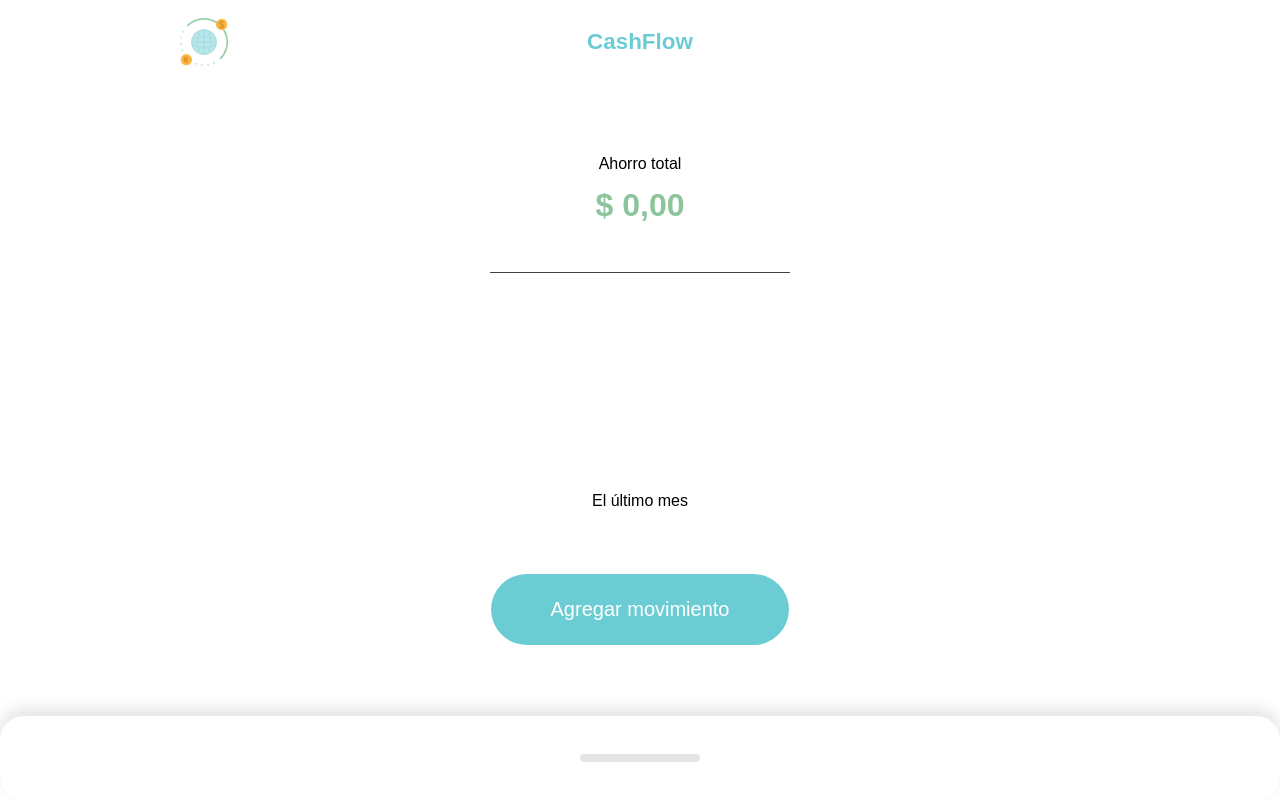
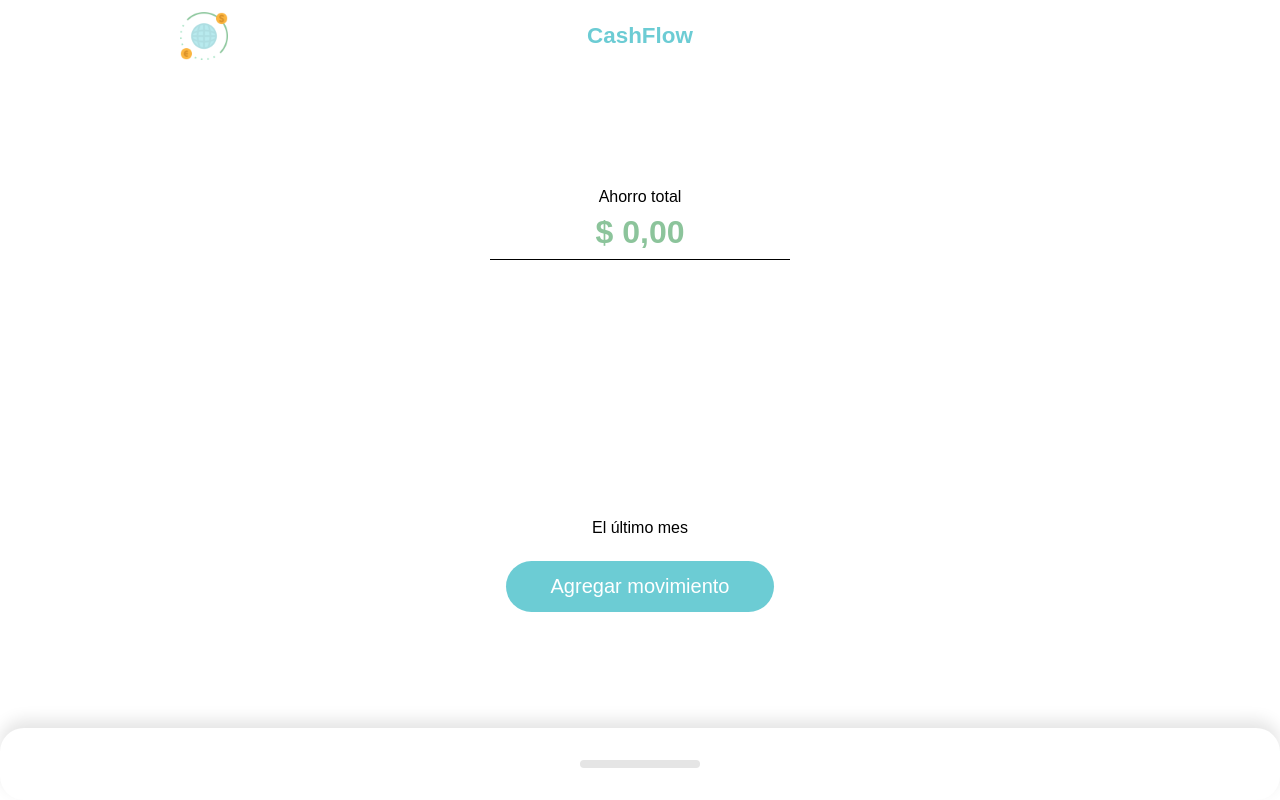
Before and after one commit to jhordanv10/cashflow-app, a Vue app: page / in a window 1280 px wide. Built offline with nearby package versions, Linux system fonts and the light colour scheme.

Commit message:
Change general styles of the app

```diff
--- a/src/components/Atoms/Resume/Action.vue
+++ b/src/components/Atoms/Resume/Action.vue
@@ -77,7 +77,7 @@ button {
   background-color: var(--brand-blue);
   border: none;
   width: 100%;
-  padding: 24px 60px;
+  padding: 14px 45px;
   border-radius: 60px;
   box-sizing: border-box;
   cursor: pointer;
--- a/src/components/Atoms/Resume/Graphic.vue
+++ b/src/components/Atoms/Resume/Graphic.vue
@@ -4,14 +4,14 @@
       @touchstart="tap"
       @touchmove="tap"
       @touchend="untap"
-      viewBox="0 0 300 200"
+      viewBox="0 0 250 200"
     >
       <line
         stroke="#000"
         stroke-width="1.5"
         x1="0"
         :y1="zero"
-        x2="300"
+        x2="250"
         :y2="zero"
       />
       <polyline
@@ -67,7 +67,7 @@ const points = computed( () => {
   const total = amounts.value.length
 
   return amounts.value.reduce( (acum, amount, i) => {
-    const x = (300 / total) * (i + 1)
+    const x = (250 / total) * (i + 1)
     const y = amountToPixels(amount)
     return `${acum} ${x},${y}`
   }, `0, ${amountToPixels(amounts.value.length ? amounts.value[0] : 0)}`)
@@ -80,7 +80,7 @@ const pointer = ref(0)
 const emit = defineEmits(["select"])
 
 watch(pointer, (value) => {
-  const index = Math.ceil((value / ( 300 / amounts.value.length )))
+  const index = Math.ceil((value / ( 250 / amounts.value.length )))
   if (index < 0 || index > amounts.value.length) return
 
   emit("select", amounts.value[index - 1])
@@ -95,7 +95,7 @@ const tap = ({target, touches }) => {
   const elementX =  target.getBoundingClientRect().x
   const touchX = touches[0].clientX
 
-  pointer.value =  ((touchX - elementX) * 300) / elementWidth
+  pointer.value =  ((touchX - elementX) * 250) / elementWidth
 }
 
 
--- a/src/components/Atoms/Resume/Index.vue
+++ b/src/components/Atoms/Resume/Index.vue
@@ -71,14 +71,14 @@ p {
   text-align: center;
 }
 h1 {
-  margin-top: 14px;
+  margin-top: 8px;
 }
 .graphic {
   display: flex;
   justify-content: center;
   align-items: center;
   width: 100%;
-  padding: 48px 24px;
+  padding: 8px 24px;
   box-sizing: border-box;
 }
 .red {
--- a/src/components/Molecules/Layout.vue
+++ b/src/components/Molecules/Layout.vue
@@ -29,7 +29,7 @@
   display: flex;
   justify-content: space-around;
   align-items: center;
-  padding: 14px 0;
+  padding: 8px 0;
   box-sizing: border-box;
 }
 .header {
```
